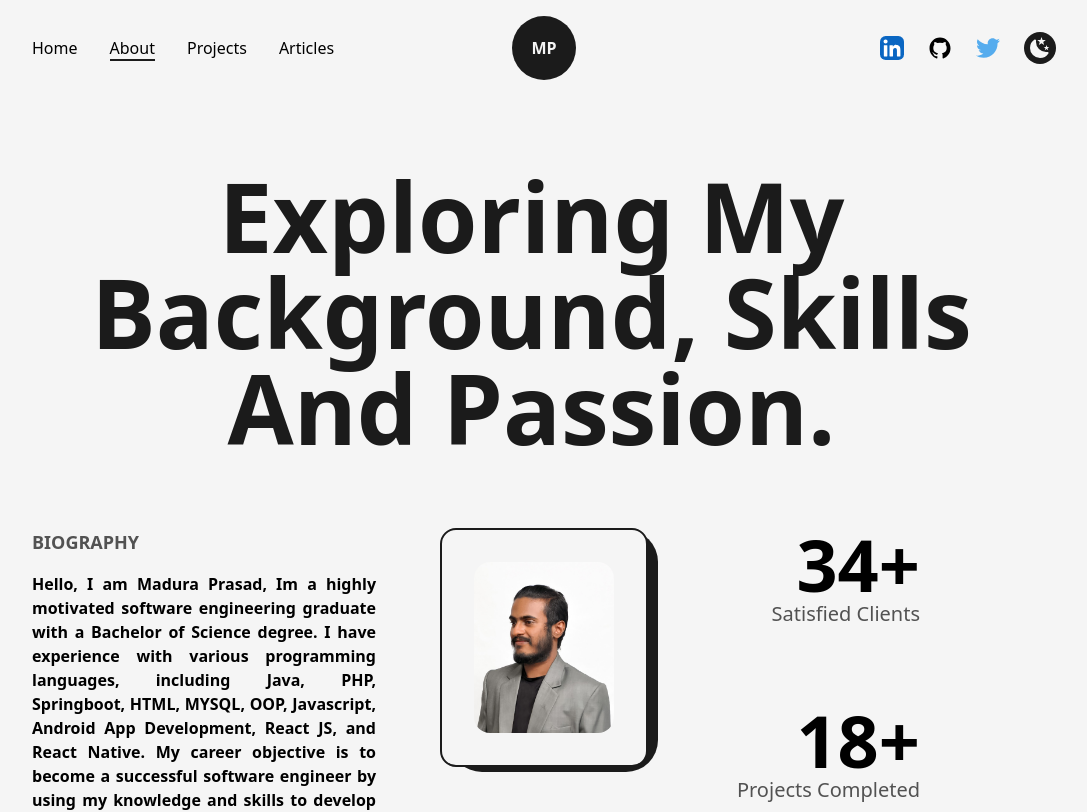
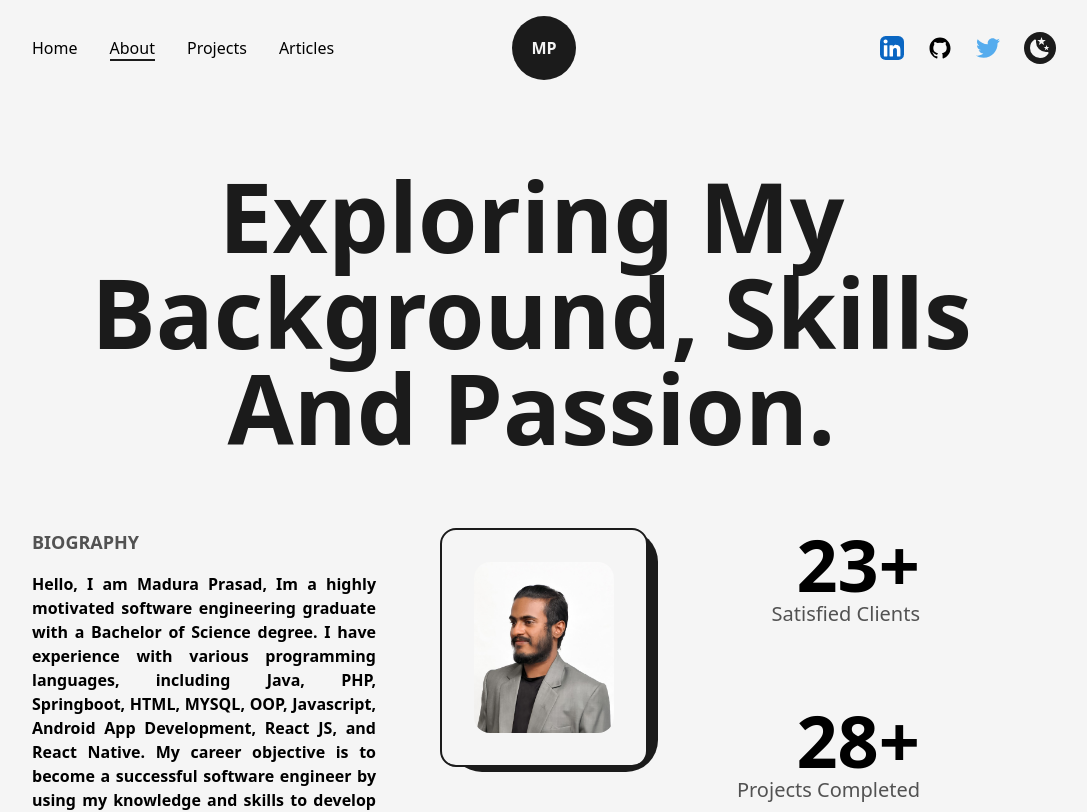
Before and after one commit to Madura-Prasad/Next.js-Portfolio, a Next.js app: page /about in a window 1280 px wide. Shown: the top 812 px of the page, without its empty margins (96-1183 px from the left). Built offline with nearby package versions, Linux system fonts and the light colour scheme.

Commit message:
change about section

```diff
--- a/src/pages/about.js
+++ b/src/pages/about.js
@@ -81,7 +81,7 @@ const about = () => {
             <div className="col-span-2 flex flex-col items-end justify-between cursor-pointer xl:col-span-8 xl:flex-row xl:items-center md:order-3">
               <div className="flex flex-col items-end justify-center xl:items-center">
                 <span className="inline-block text-7xl font-bold md:text-6xl sm:text-5xl xs:text-4xl">
-                  <AnimatedNumbers value={34} />+
+                  <AnimatedNumbers value={23} />+
                 </span>
                 <h2 className="text-xl font-medium capitalize text-dark/75 dark:text-light xl:text-center md:text-lg sm:text-base xs:text-sm">
                   Satisfied Clients
@@ -90,7 +90,7 @@ const about = () => {
 
               <div className="flex flex-col items-end justify-center xl:items-center">
                 <span className="inline-block text-7xl font-bold md:text-6xl sm:text-5xl xs:text-4xl">
-                  <AnimatedNumbers value={18} />+
+                  <AnimatedNumbers value={28} />+
                 </span>
                 <h2 className="text-xl font-medium capitalize text-dark/75 dark:text-light xl:text-center md:text-lg sm:text-base xs:text-sm">
                   Projects Completed
```
